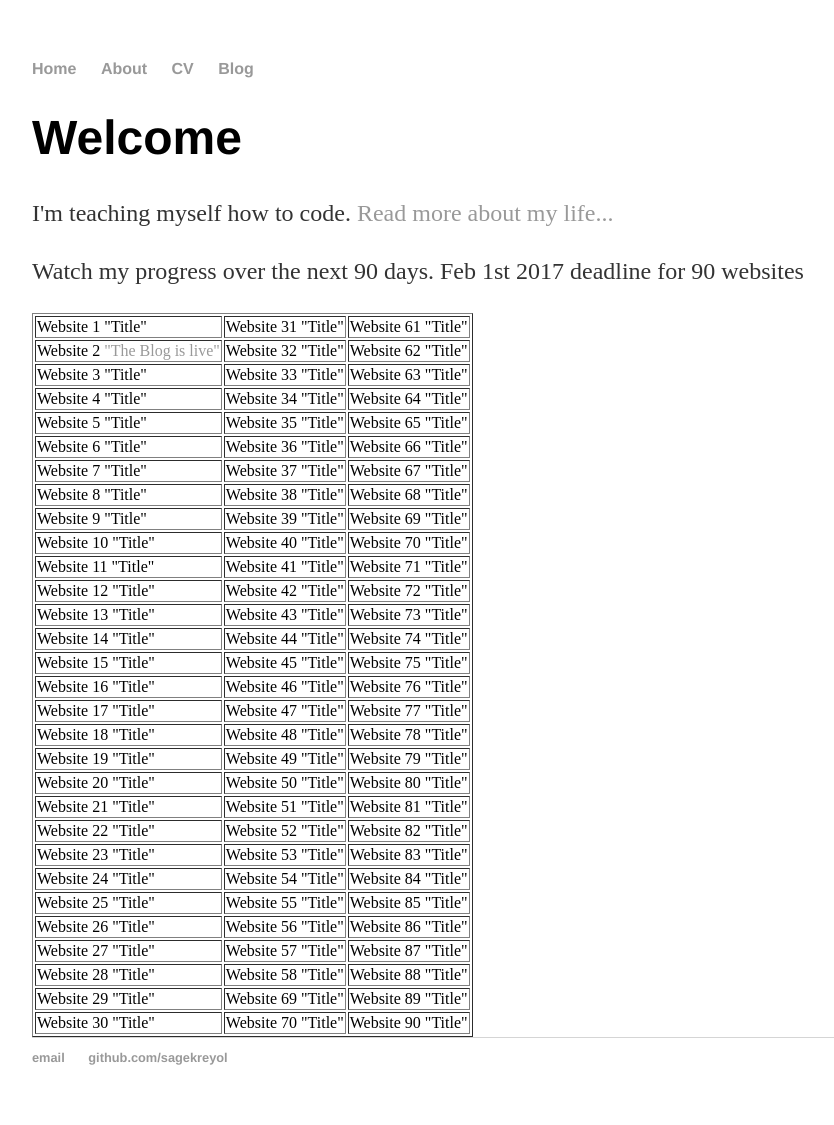
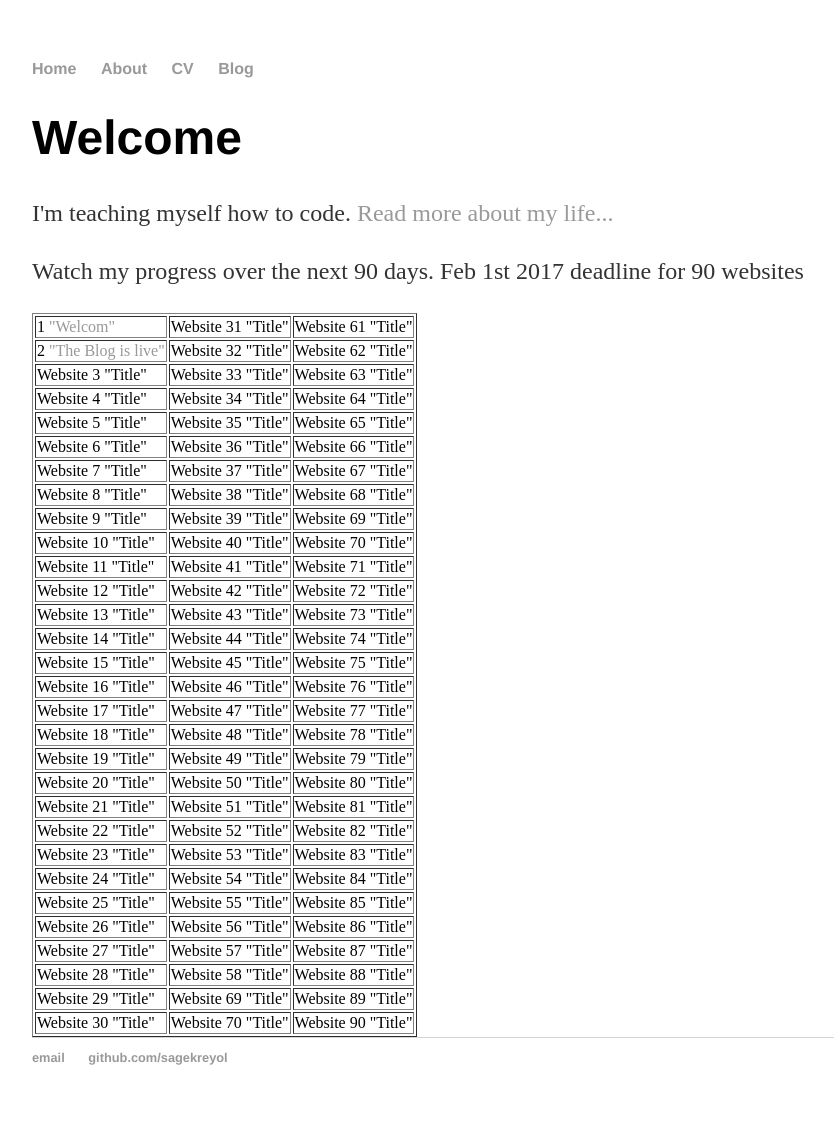
Before and after one commit to sagekreyol/sagekreyol.github.io, a Jekyll site: the page built from index.html, in a window 1280 px wide. Shown: the whole page, without its empty margins (160-994 px from the left). Built offline with Jekyll 4.4.1, drawn with Linux system fonts in a browser that asks for light colours.

Commit message:
Update index.html

```diff
--- a/index.html
+++ b/index.html
@@ -9,12 +9,12 @@
 <p class="tagline">Watch my progress over the next 90 days.  Feb 1st 2017 deadline for 90 websites</p>
 <table border="1">
   <tr>
-    <td>Website 1 "Title"</td>
+    <td>1 <a href="/index">"Welcom"</a></td>
     <td>Website 31 "Title"</td>
     <td>Website 61 "Title"</td>
   </tr>
   <tr>
-    <td>Website 2 <a href="/blog/2016/10/25/Day2BlogCreation">"The Blog is live"</a> </td>
+    <td>2 <a href="/blog/2016/10/25/Day2BlogCreation">"The Blog is live"</a> </td>
     <td>Website 32 "Title"</td>
     <td>Website 62 "Title"</td>
   </tr>
```
